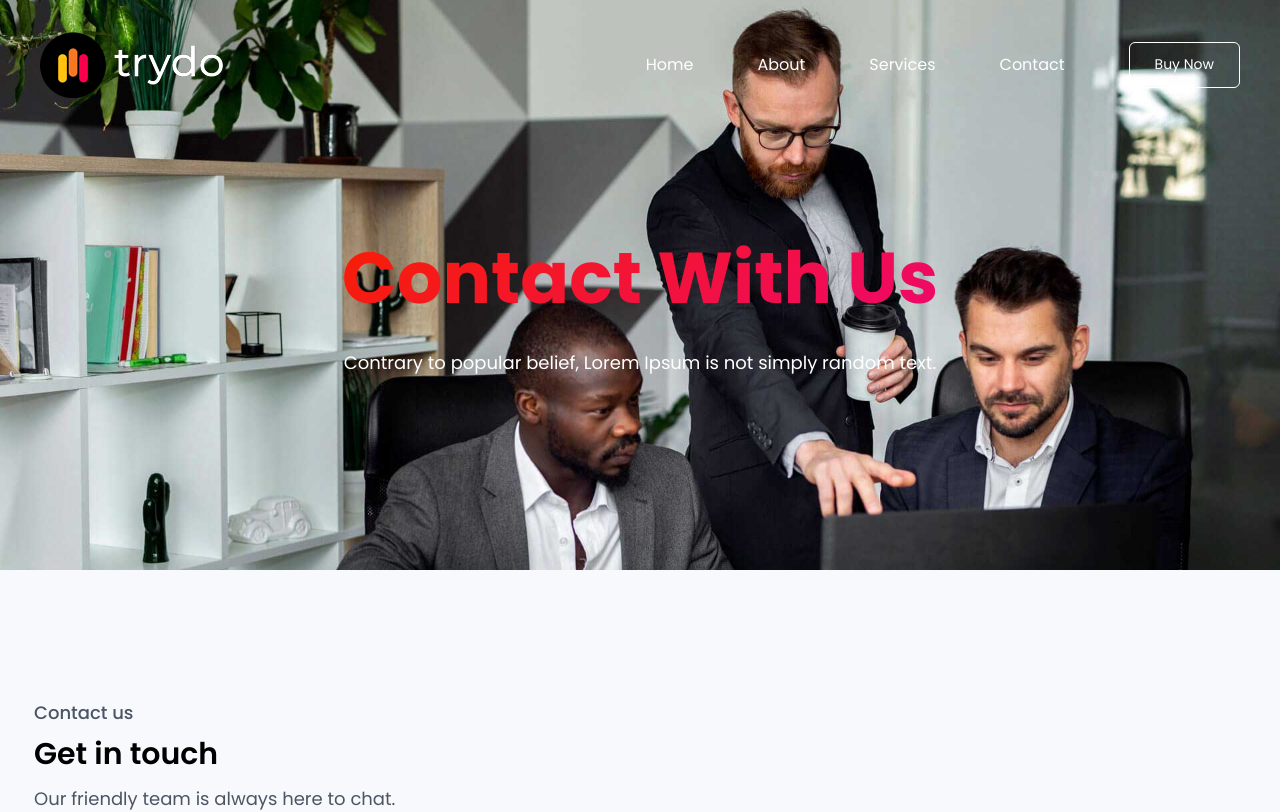
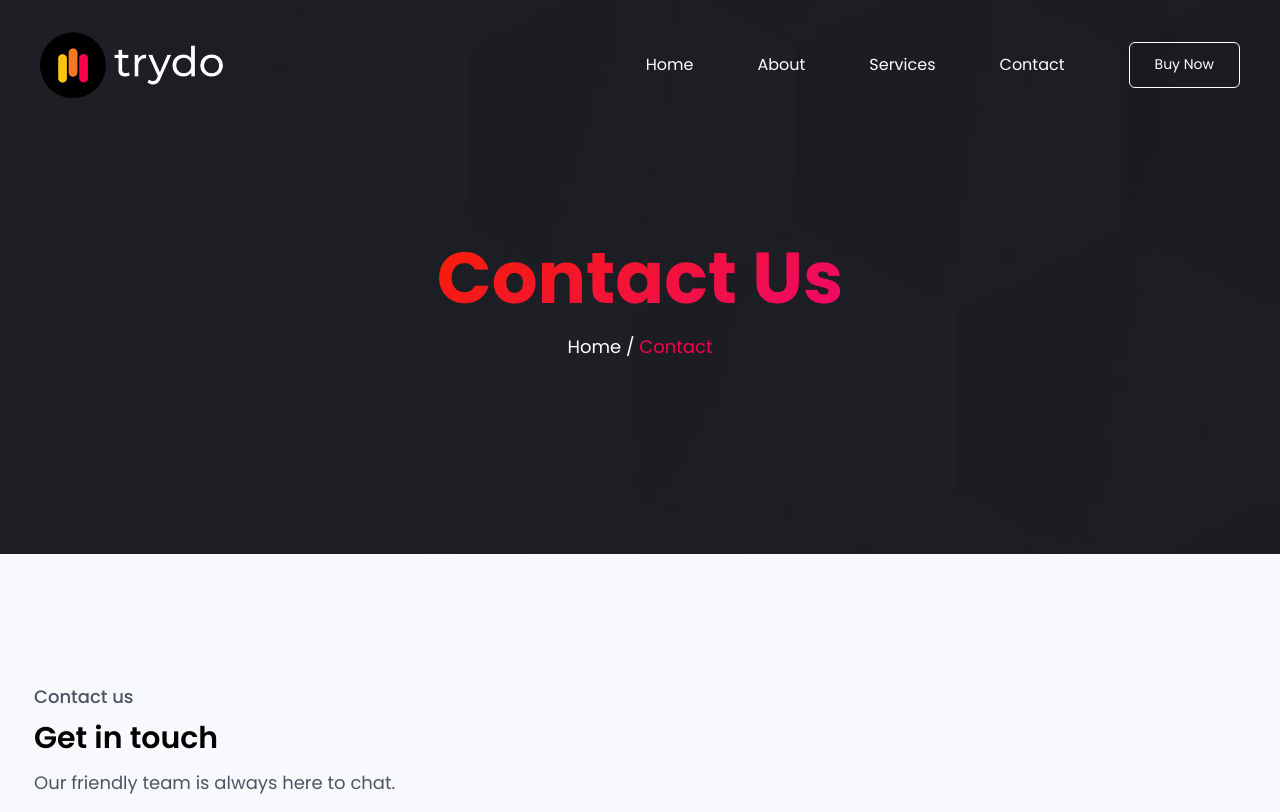
Before and after one commit to MRITUNJAY-SINGHH/Try-Do, a React (Vite) app: page /contact in a window 1280 px wide. Shown: the top 812 px of the page. Built offline with nearby package versions, Linux system fonts and the light colour scheme.

Commit message:
Update ContactUs and ServicePage components

```diff
--- a/src/Pages/ContactUs.jsx
+++ b/src/Pages/ContactUs.jsx
@@ -2,23 +2,20 @@
 const ContactSection = () => {
   return (
     <>
-
-        <div className='pt-32 pb-48 bg-cover bg-center bg-no-repeat bg_image bg_image--17 bg_image '>
+      <div className='pt-32 pb-48 bg-cover bg-center bg-no-repeat bg_image bg_image--18 bg_image '>
         <div className='container mx-auto'>
           <div className='flex justify-center'>
             <div className='text-center pt-24'>
               <h2 className='title theme-gradient text-[72px] font-bold'>
-                  Contact With Us
+                Contact Us
               </h2>
-                <p className='mt-4 text-white'>
-                  Contrary to popular belief, Lorem Ipsum is not simply random
-                  text.
+              <p className='text-white'>
+                Home / <span className='text-[#f9004d]'>Contact</span>{' '}
               </p>
             </div>
           </div>
         </div>
       </div>
-
 
       <section className='bg-[#F8F9FC] py-20'>
         <div className='container px-6 py-12 mx-auto max-w-[1260px]'>
--- a/src/Pages/ServicePage.jsx
+++ b/src/Pages/ServicePage.jsx
@@ -12,7 +12,7 @@ const ServicePage = () => {
                 Service
               </h2>
               <p className='text-white'>
-                Home / <span className='text-[#f9004d]'>About</span>{' '}
+                Home / <span className='text-[#f9004d]'>Service</span>{' '}
               </p>
             </div>
           </div>
```
Lines whose indentation alone changed are shown as unchanged.
